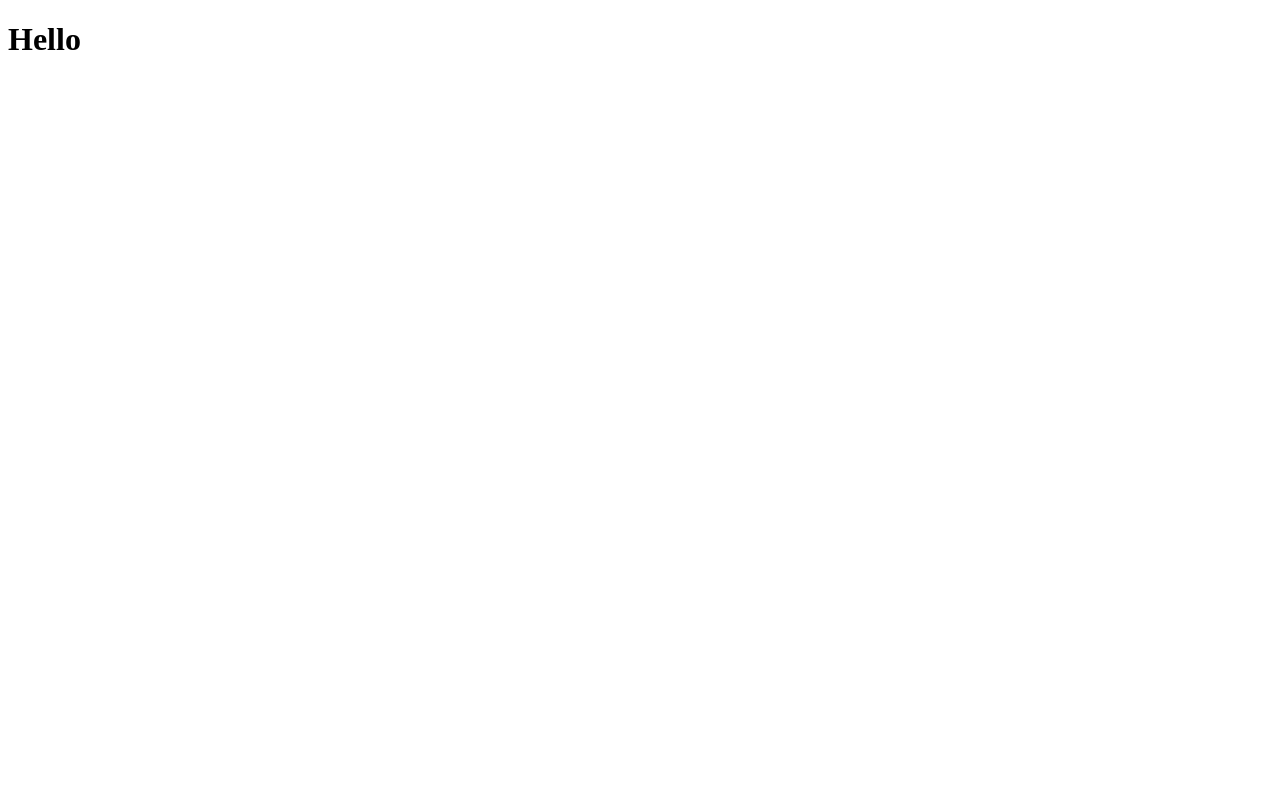
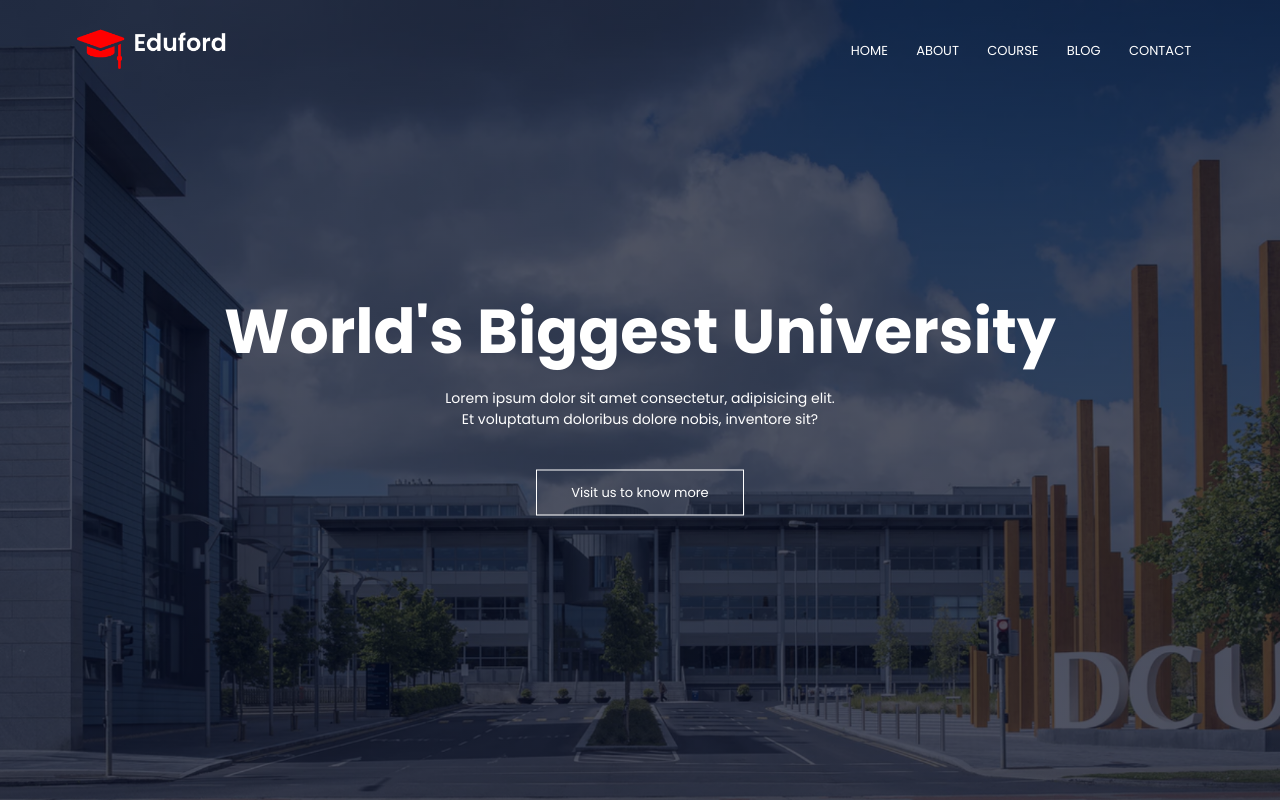
Before and after one commit to ShubhamGavand1234/FINAL, a PHP site: page / in a window 1280 px wide. Before the commit the page is almost empty. Run offline with PHP 8.4, Linux system fonts and the light colour scheme.

Commit message:
HeaderSection

```diff
--- a/index.html
+++ b/index.html
@@ -4,9 +4,58 @@
     <meta charset="UTF-8" />
     <meta http-equiv="X-UA-Compatible" content="IE=edge" />
     <meta name="viewport" content="width=device-width, initial-scale=1.0" />
+    <link rel="preconnect" href="https://fonts.gstatic.com" />
+
+    <link
+      href="https://fonts.googleapis.com/css2?family=Poppins:wght@100;200;300;400;600;700&display=swap"
+      rel="stylesheet"
+    />
+    <link rel="stylesheet" href="style.css" />
+
+    <link
+      rel="stylesheet"
+      href="https://cdnjs.cloudflare.com/ajax/libs/font-awesome/5.15.3/css/all.min.css"
+    />
     <title>FINAL</title>
   </head>
   <body>
-    <h1>Hello</h1>
+    <section class="header">
+      <nav>
+        <a href="index.html"><img src="./eduford_img/logo.png" alt="logo" /></a>
+        <dvi class="nav-links" id="navLinks">
+          <i class="fas fa-times" onclick="hideMenu()"></i>
+          <ul>
+            <li><a href="">HOME</a></li>
+            <li><a href="">ABOUT</a></li>
+            <li><a href="">COURSE</a></li>
+            <li><a href="">BLOG</a></li>
+            <li><a href="">CONTACT</a></li>
+          </ul>
+        </dvi>
+        <i class="fas fa-bars" onclick="showMenu()"></i>
+      </nav>
+
+      <div class="text-box">
+        <h1>World's Biggest University</h1>
+        <p>
+          Lorem ipsum dolor sit amet consectetur, adipisicing elit.<br />
+          Et voluptatum doloribus dolore nobis, inventore sit?
+        </p>
+        <a class="hero-btn" href="">Visit us to know more</a>
+      </div>
+    </section>
+
+    <!-- javascrips part -->
+    <script>
+      var navLinks = document.getElementById("navLinks");
+
+      function showMenu() {
+        navLinks.style.right = "0";
+      }
+
+      function hideMenu() {
+        navLinks.style.right = "-200px";
+      }
+    </script>
   </body>
 </html>
--- a/style.css
+++ b/style.css
@@ -2,4 +2,131 @@
   margin: 0;
   padding: 0;
   box-sizing: border-box;
+  font-family: "Poppins", sans-serif;
 }
+
+.header {
+  height: 100vh;
+  width: 100%;
+  background-image: linear-gradient(rgba(4, 9, 30, 0.7), rgba(4, 9, 30, 0.7)),
+    url(./eduford_img/banner.png);
+  background-position: center;
+  background-size: cover;
+}
+
+nav {
+  display: flex;
+  padding: 2% 6%;
+  justify-content: space-between;
+  align-items: center;
+}
+
+nav img {
+  width: 150px;
+}
+
+.nav-links {
+  flex: 1;
+  text-align: right;
+}
+
+.nav-links ul li {
+  list-style: none;
+  display: inline-block;
+  padding: 8px 12px;
+  position: relative;
+}
+
+.nav-links ul li a {
+  color: white;
+  text-decoration: none;
+  font-size: 13px;
+}
+
+.nav-links ul li::after {
+  content: "";
+  width: 0%;
+  height: 2px;
+  background: #f44336;
+  display: block;
+  margin: auto;
+  transition: 0.5s;
+}
+
+.nav-links ul li:hover::after {
+  width: 100%;
+}
+
+.text-box {
+  width: 90%;
+  color: white;
+  position: absolute;
+  top: 50%;
+  left: 50%;
+  text-align: center;
+  transform: translate(-50%, -50%);
+}
+
+.text-box h1 {
+  font-size: 62px;
+}
+
+.text-box p {
+  margin: 10px 0 40px;
+  font-size: 14px;
+  color: #fff;
+}
+
+.hero-btn {
+  display: inline-block;
+  text-decoration: none;
+  color: #fff;
+  border: 1px solid #fff;
+  padding: 12px 34px;
+  font-size: 13px;
+  background: transparent;
+  position: relative;
+}
+
+.hero-btn:hover {
+  border: 1px solid #f44336;
+  background: #f44336;
+  transition: 1s;
+}
+
+nav .fas {
+  display: none;
+}
+
+@media (max-width: 700px) {
+  .text-box h1 {
+    font-size: 20px;
+  }
+
+  .nav-links ul li {
+    display: block;
+  }
+  .nav-links {
+    position: absolute;
+    background-color: #f44336;
+    height: 100vh;
+    width: 200px;
+    top: 0;
+    right: -200px;
+    text-align: left;
+    z-index: 2;
+    transition-duration: 1s;
+  }
+
+  nav .fas {
+    display: block;
+    color: #fff;
+    margin: 10px;
+    cursor: pointer;
+    font-size: 22px;
+  }
+
+  .nav-links ul {
+    padding: 30px;
+  }
+}
```
Also changed, not shown: eduford_img/about.jpg (added), eduford_img/background.jpg (added), eduford_img/banner.png (added), eduford_img/banner2.jpg (added), eduford_img/basketball.png (added), eduford_img/cafeteria.png (added), eduford_img/certificate.jpg (added), eduford_img/library.png (added), eduford_img/logo.png (added), eduford_img/london.png (added), eduford_img/newyork.png (added), eduford_img/user1.jpg (added), eduford_img/user2.jpg (added), eduford_img/washington.png (added).
